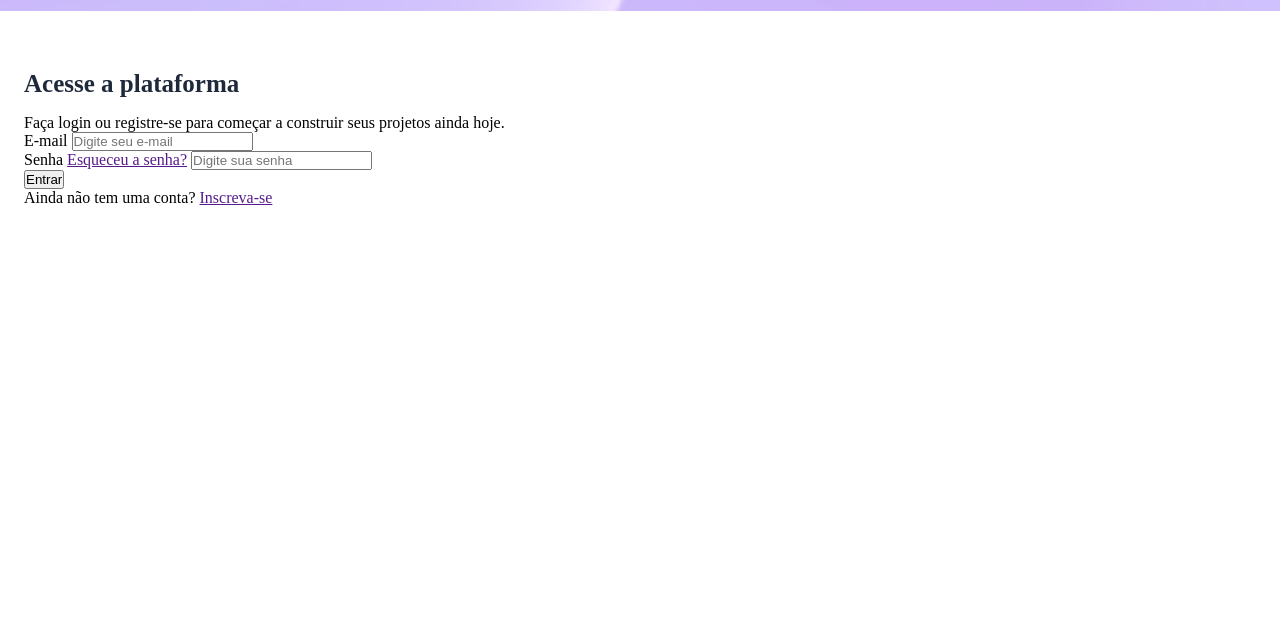
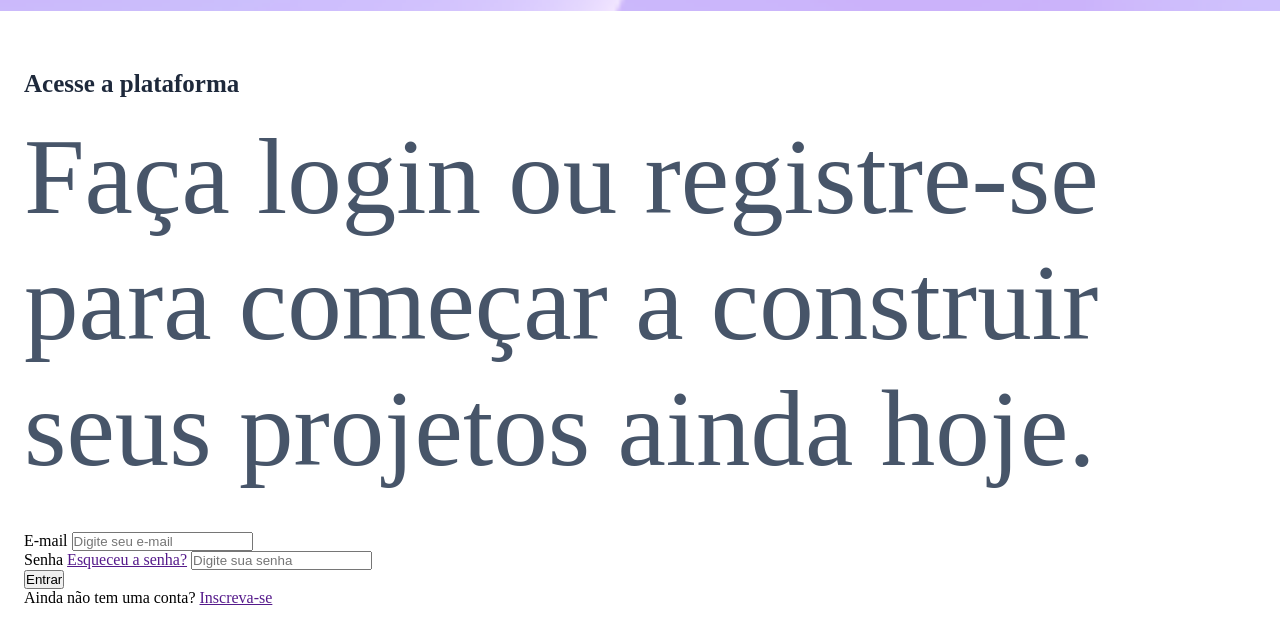
Before and after one commit to leticialencar12TC/projeto-vertigo, a plain HTML site: page index.html in a window 1280 px wide. Shown: the part 123-764 px from the top of the page. Drawn offline with Linux system fonts and the light colour scheme.

Commit message:
termino da section descrição

```diff
--- a/style.css
+++ b/style.css
@@ -37,6 +37,10 @@ header {
     margin-bottom: 3.7rem;
 }
 
+.descricao {
+    margin-bottom: 2.5rem;
+}
+
 main {
     padding-inline: 1.5rem;
 }
@@ -46,3 +50,8 @@ main {
     margin-bottom: 1rem;
     font-size: 1.5625rem;
 }
+
+.descricao p {
+    font-size: 6.8125rem;
+    color: var(--gray-600);
+}
```
